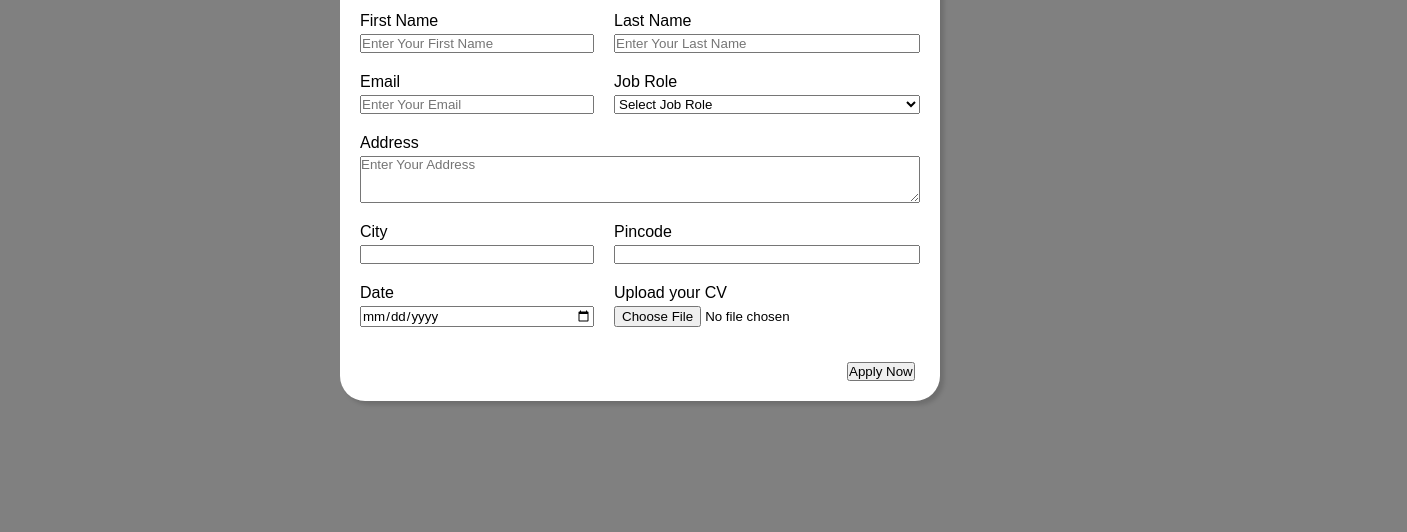
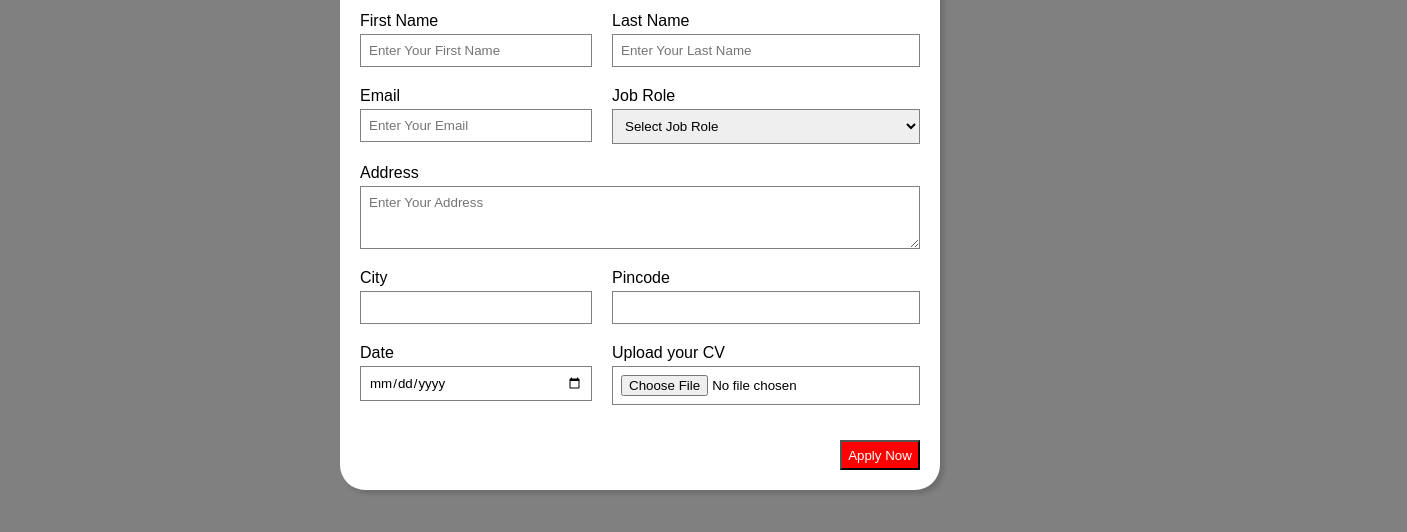
Before and after one commit to azhan982/Job_application_form, a plain HTML site: page index.html in a window 1280 px wide. Shown: the part 110-642 px from the top of the page, 1407 px wide, since content can reach past the window. Drawn offline with Linux system fonts and the light colour scheme; a web font is replaced by a local one.

Commit message:
refine style

```diff
--- a/style.css
+++ b/style.css
@@ -46,8 +46,8 @@ border-radius: 25px;
 }
 .btn{
     margin-top:35px;
-    position: relative;
-    left: 487px;
+    display: flex;
+    justify-content: end;
 }
 h1{
     margin-bottom: 15px;
@@ -56,3 +56,19 @@ h1{
 label{
     margin-bottom: 4px;
 }
+
+input:focus{
+   outline-color: red;
+}
+
+input , select , textarea {
+    border: solid 1px gray;
+    padding: 8px;
+}
+
+button{
+    background-color: red;
+    color: white;
+    width: 80px;
+    height: 30px;
+}
```
